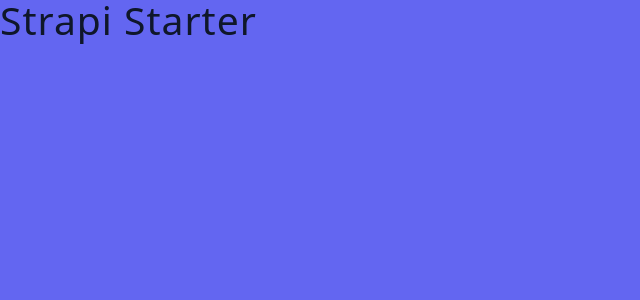
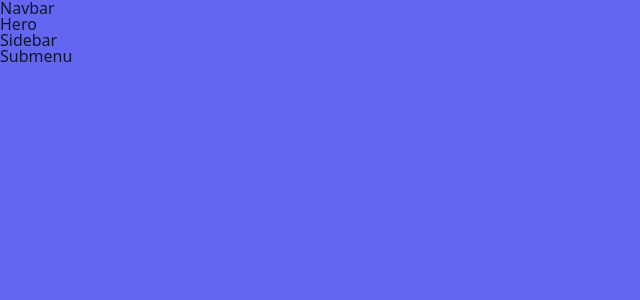
Before and after one commit to Bikal-Adhikari/react-practice2, a React (Vite) app: page / in a window 1280 px wide. Shown: the top 300 px of the page, without its empty margins (0-640 px from the left). Built offline with nearby package versions, Linux system fonts and the light colour scheme.

Commit message:
relevant component created

```diff
--- a/src/App.jsx
+++ b/src/App.jsx
@@ -1,4 +1,16 @@
+import Hero from "./Hero";
+import Navbar from "./Navbar";
+import Sidebar from "./Sidebar";
+import Submenu from "./Submenu";
+
 const App = () => {
-  return <h2>Strapi Starter</h2>;
+  return (
+    <main>
+      <Navbar />
+      <Hero />
+      <Sidebar />
+      <Submenu />
+    </main>
+  );
 };
 export default App;
--- /dev/null
+++ b/src/Hero.jsx
@@ -0,0 +1,7 @@
+import React from "react";
+
+const Hero = () => {
+  return <div>Hero</div>;
+};
+
+export default Hero;
--- /dev/null
+++ b/src/Navbar.jsx
@@ -0,0 +1,9 @@
+import React from 'react'
+
+const Navbar = () => {
+  return (
+    <div>Navbar</div>
+  )
+}
+
+export default Navbar
--- /dev/null
+++ b/src/Sidebar.jsx
@@ -0,0 +1,7 @@
+import React from "react";
+
+const Sidebar = () => {
+  return <div>Sidebar</div>;
+};
+
+export default Sidebar;
--- /dev/null
+++ b/src/Submenu.jsx
@@ -0,0 +1,7 @@
+import React from "react";
+
+const Submenu = () => {
+  return <div>Submenu</div>;
+};
+
+export default Submenu;
```
